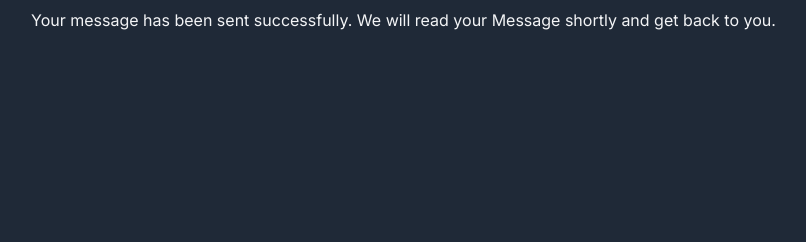
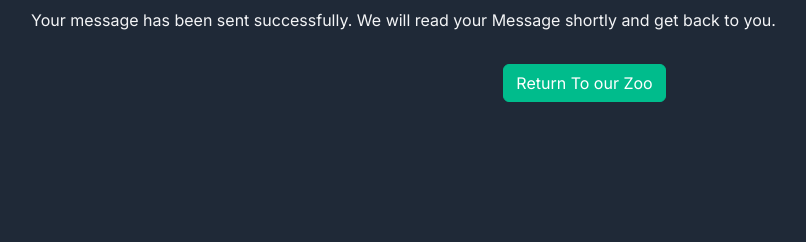
Before and after one commit to Jeffrey-20/Riget-Zoo-Final, a Django app: page /success/ in a window 1280 px wide. Shown: the part 138-380 px from the top of the page, without its empty margins (51-857 px from the left). Run offline with Django 5.2, Linux system fonts and the light colour scheme; some libraries are stand-ins or nearby versions.

Commit message:
more updates

```diff
--- a/website/template/pages/success.html
+++ b/website/template/pages/success.html
@@ -12,5 +12,9 @@
     <p>Your message has been sent successfully. We will read your Message shortly and get back to you.</p>
 </body>
 </html>
+<div class="text-center p-3">
+  <a href="{% url '' %}" class="btn btn-success"> Return To our Zoo</a>    <!-- buttons-->
+    &nbsp;
+</div>
 
 {% endblock %}
```
Also changed, not shown: db.sqlite3, website/migrations/0008_triviaquestion.py (added).
